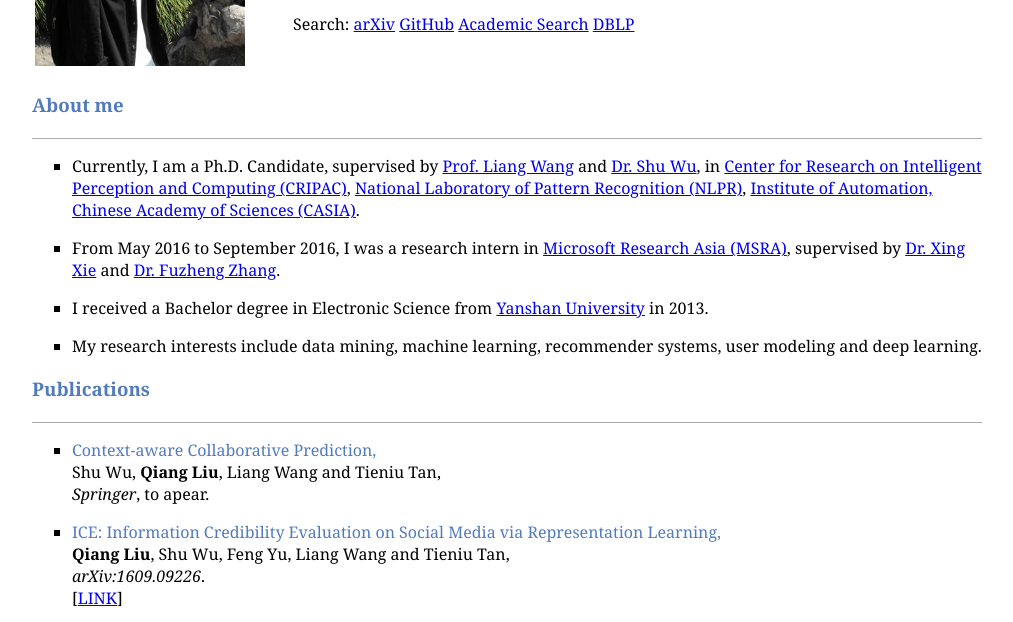
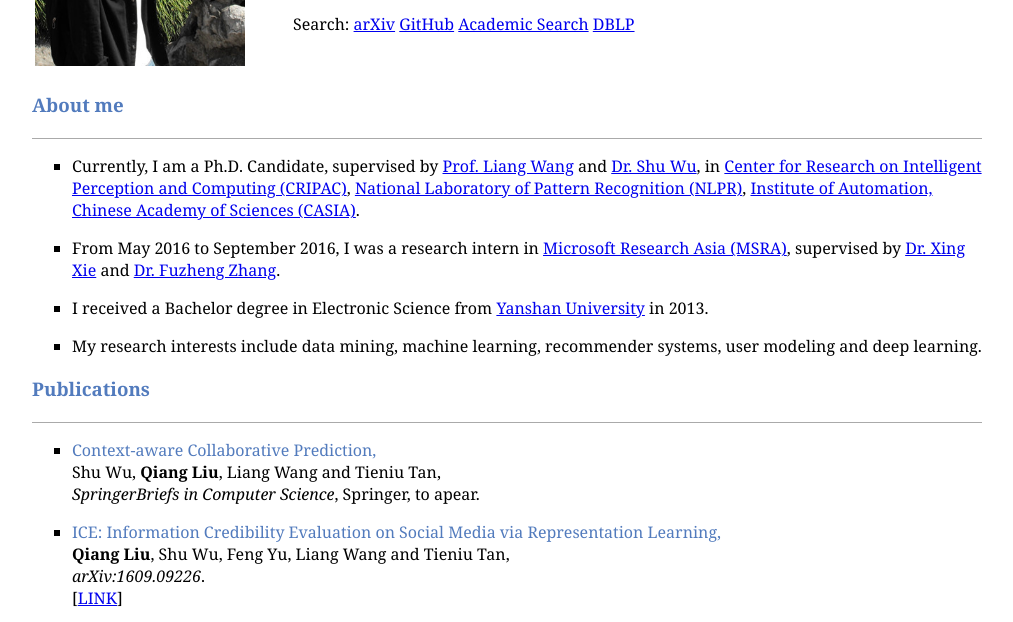
Before and after one commit to QiangLiuCASIA/homepage, a plain HTML site: page index.html in a window 1280 px wide. Shown: the part 155-777 px from the top of the page, without its empty margins (133-1146 px from the left). Drawn offline with Linux system fonts and the light colour scheme.

Commit message:
Update index.html

```diff
--- a/index.html
+++ b/index.html
@@ -109,7 +109,7 @@
 
      Shu Wu, <b>Qiang Liu</b>, Liang Wang and Tieniu Tan,<br>
 
-     <i>Springer</i>, to apear.<br>
+     <i>SpringerBriefs in Computer Science</i>, Springer, to apear.<br>
 
  </li>
 </ul>
```
